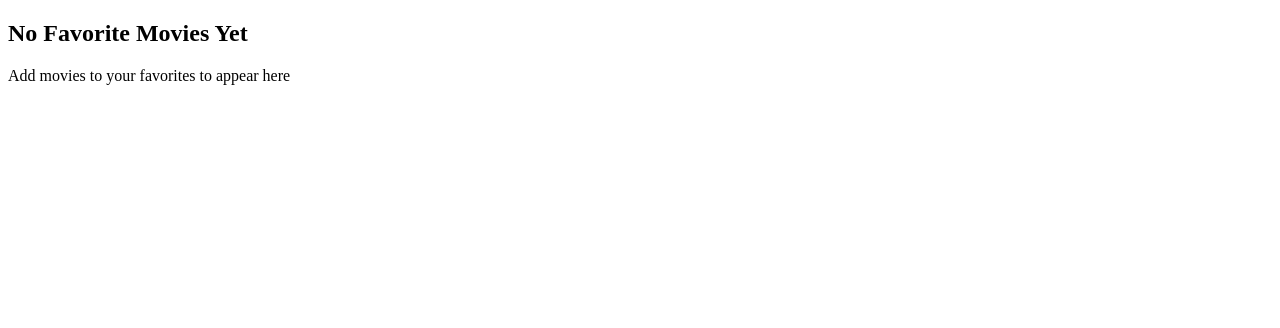
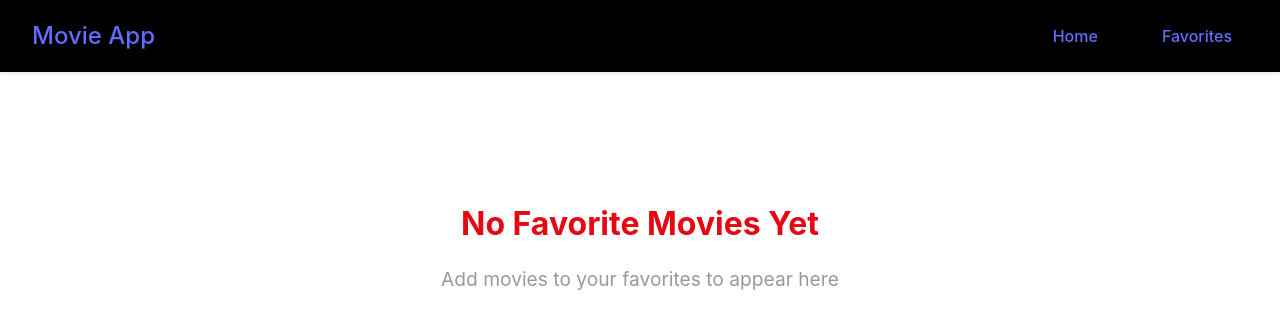
Before and after one commit to paderx01/React-Movie, a React app in the folder frontend/: page /favorites in a window 1280 px wide. Shown: the top 328 px of the page. Built offline with nearby package versions, Linux system fonts and the light colour scheme; the HTML template or start-up script is replaced by a standard one.

Commit message:
stylings to all pages

```diff
--- a/frontend/src/App.css
+++ /dev/null
@@ -1,184 +0,0 @@
-.counter {
-  font-size: 16px;
-  padding: 5px 10px;
-  border-radius: 5px;
-  color: var(--accent);
-  background: var(--accent-bg);
-  border: 2px solid transparent;
-  transition: border-color 0.3s;
-  margin-bottom: 24px;
-
-  &:hover {
-    border-color: var(--accent-border);
-  }
-  &:focus-visible {
-    outline: 2px solid var(--accent);
-    outline-offset: 2px;
-  }
-}
-
-.hero {
-  position: relative;
-
-  .base,
-  .framework,
-  .vite {
-    inset-inline: 0;
-    margin: 0 auto;
-  }
-
-  .base {
-    width: 170px;
-    position: relative;
-    z-index: 0;
-  }
-
-  .framework,
-  .vite {
-    position: absolute;
-  }
-
-  .framework {
-    z-index: 1;
-    top: 34px;
-    height: 28px;
-    transform: perspective(2000px) rotateZ(300deg) rotateX(44deg) rotateY(39deg)
-      scale(1.4);
-  }
-
-  .vite {
-    z-index: 0;
-    top: 107px;
-    height: 26px;
-    width: auto;
-    transform: perspective(2000px) rotateZ(300deg) rotateX(40deg) rotateY(39deg)
-      scale(0.8);
-  }
-}
-
-#center {
-  display: flex;
-  flex-direction: column;
-  gap: 25px;
-  place-content: center;
-  place-items: center;
-  flex-grow: 1;
-
-  @media (max-width: 1024px) {
-    padding: 32px 20px 24px;
-    gap: 18px;
-  }
-}
-
-#next-steps {
-  display: flex;
-  border-top: 1px solid var(--border);
-  text-align: left;
-
-  & > div {
-    flex: 1 1 0;
-    padding: 32px;
-    @media (max-width: 1024px) {
-      padding: 24px 20px;
-    }
-  }
-
-  .icon {
-    margin-bottom: 16px;
-    width: 22px;
-    height: 22px;
-  }
-
-  @media (max-width: 1024px) {
-    flex-direction: column;
-    text-align: center;
-  }
-}
-
-#docs {
-  border-right: 1px solid var(--border);
-
-  @media (max-width: 1024px) {
-    border-right: none;
-    border-bottom: 1px solid var(--border);
-  }
-}
-
-#next-steps ul {
-  list-style: none;
-  padding: 0;
-  display: flex;
-  gap: 8px;
-  margin: 32px 0 0;
-
-  .logo {
-    height: 18px;
-  }
-
-  a {
-    color: var(--text-h);
-    font-size: 16px;
-    border-radius: 6px;
-    background: var(--social-bg);
-    display: flex;
-    padding: 6px 12px;
-    align-items: center;
-    gap: 8px;
-    text-decoration: none;
-    transition: box-shadow 0.3s;
-
-    &:hover {
-      box-shadow: var(--shadow);
-    }
-    .button-icon {
-      height: 18px;
-      width: 18px;
-    }
-  }
-
-  @media (max-width: 1024px) {
-    margin-top: 20px;
-    flex-wrap: wrap;
-    justify-content: center;
-
-    li {
-      flex: 1 1 calc(50% - 8px);
-    }
-
-    a {
-      width: 100%;
-      justify-content: center;
-      box-sizing: border-box;
-    }
-  }
-}
-
-#spacer {
-  height: 88px;
-  border-top: 1px solid var(--border);
-  @media (max-width: 1024px) {
-    height: 48px;
-  }
-}
-
-.ticks {
-  position: relative;
-  width: 100%;
-
-  &::before,
-  &::after {
-    content: '';
-    position: absolute;
-    top: -4.5px;
-    border: 5px solid transparent;
-  }
-
-  &::before {
-    left: 0;
-    border-left-color: var(--border);
-  }
-  &::after {
-    right: 0;
-    border-right-color: var(--border);
-  }
-}
--- a/frontend/src/App.jsx
+++ b/frontend/src/App.jsx
@@ -1,4 +1,4 @@
-import "./App.css";
+import "./css/App.css";
 import Favorites from "./pages/Favorites";
 import Home from "./pages/Home";
 import { Routes, Route } from "react-router-dom";
--- a/frontend/src/components/NavBar.jsx
+++ b/frontend/src/components/NavBar.jsx
@@ -1,11 +1,13 @@
 import { Link } from "react-router-dom";
+import "../css/Navbar.css";
 
 function NavBar() {
-  return;
+  return (
     <nav className="navbar">
-    <div classname="navbar-brand">
-      <link to="/">Movie App</link>
+      <div className="navbar-brand">
+        <Link to="/">Movie App</Link>
       </div>
+
       <div className="navbar-links">
         <Link to="/" className="nav-link">
           Home
@@ -14,7 +16,8 @@
           Favorites
         </Link>
       </div>
-  </nav>;
+    </nav>
+  );
 }
 
 export default NavBar;
--- a/frontend/src/index.css
+++ /dev/null
@@ -1,111 +0,0 @@
-:root {
-  --text: #6b6375;
-  --text-h: #08060d;
-  --bg: #fff;
-  --border: #e5e4e7;
-  --code-bg: #f4f3ec;
-  --accent: #aa3bff;
-  --accent-bg: rgba(170, 59, 255, 0.1);
-  --accent-border: rgba(170, 59, 255, 0.5);
-  --social-bg: rgba(244, 243, 236, 0.5);
-  --shadow:
-    rgba(0, 0, 0, 0.1) 0 10px 15px -3px, rgba(0, 0, 0, 0.05) 0 4px 6px -2px;
-
-  --sans: system-ui, 'Segoe UI', Roboto, sans-serif;
-  --heading: system-ui, 'Segoe UI', Roboto, sans-serif;
-  --mono: ui-monospace, Consolas, monospace;
-
-  font: 18px/145% var(--sans);
-  letter-spacing: 0.18px;
-  color-scheme: light dark;
-  color: var(--text);
-  background: var(--bg);
-  font-synthesis: none;
-  text-rendering: optimizeLegibility;
-  -webkit-font-smoothing: antialiased;
-  -moz-osx-font-smoothing: grayscale;
-
-  @media (max-width: 1024px) {
-    font-size: 16px;
-  }
-}
-
-@media (prefers-color-scheme: dark) {
-  :root {
-    --text: #9ca3af;
-    --text-h: #f3f4f6;
-    --bg: #16171d;
-    --border: #2e303a;
-    --code-bg: #1f2028;
-    --accent: #c084fc;
-    --accent-bg: rgba(192, 132, 252, 0.15);
-    --accent-border: rgba(192, 132, 252, 0.5);
-    --social-bg: rgba(47, 48, 58, 0.5);
-    --shadow:
-      rgba(0, 0, 0, 0.4) 0 10px 15px -3px, rgba(0, 0, 0, 0.25) 0 4px 6px -2px;
-  }
-
-  #social .button-icon {
-    filter: invert(1) brightness(2);
-  }
-}
-
-body {
-  margin: 0;
-}
-
-#root {
-  width: 1126px;
-  max-width: 100%;
-  margin: 0 auto;
-  text-align: center;
-  border-inline: 1px solid var(--border);
-  min-height: 100svh;
-  display: flex;
-  flex-direction: column;
-  box-sizing: border-box;
-}
-
-h1,
-h2 {
-  font-family: var(--heading);
-  font-weight: 500;
-  color: var(--text-h);
-}
-
-h1 {
-  font-size: 56px;
-  letter-spacing: -1.68px;
-  margin: 32px 0;
-  @media (max-width: 1024px) {
-    font-size: 36px;
-    margin: 20px 0;
-  }
-}
-h2 {
-  font-size: 24px;
-  line-height: 118%;
-  letter-spacing: -0.24px;
-  margin: 0 0 8px;
-  @media (max-width: 1024px) {
-    font-size: 20px;
-  }
-}
-p {
-  margin: 0;
-}
-
-code,
-.counter {
-  font-family: var(--mono);
-  display: inline-flex;
-  border-radius: 4px;
-  color: var(--text-h);
-}
-
-code {
-  font-size: 15px;
-  line-height: 135%;
-  padding: 4px 8px;
-  background: var(--code-bg);
-}
--- a/frontend/src/main.jsx
+++ b/frontend/src/main.jsx
@@ -1,6 +1,7 @@
 import { StrictMode } from "react";
 import ReactDOM from "react-dom/client";
 import { BrowserRouter } from "react-router-dom";
+import "./css/index.css";
 import App from "./App.jsx";
 
 ReactDOM.createRoot(document.getElementById("root")).render(
--- a/frontend/src/pages/Favorites.jsx
+++ b/frontend/src/pages/Favorites.jsx
@@ -1,3 +1,5 @@
+import "../css/Favorites.css";
+
 function Favorites() {
   return (
     <div className="favorites-empty">
--- a/frontend/src/pages/Home.jsx
+++ b/frontend/src/pages/Home.jsx
@@ -1,5 +1,6 @@
 import MovieCard from "../components/MovieCard";
 import { useState } from "react";
+import "../css/Home.css";
 
 function Home() {
   const [searchQuery, setSearchQuery] = useState("");
```
Also changed, not shown: 1 other file (tests, documents, lock files or other folders). Lines whose indentation alone changed are shown as unchanged.
